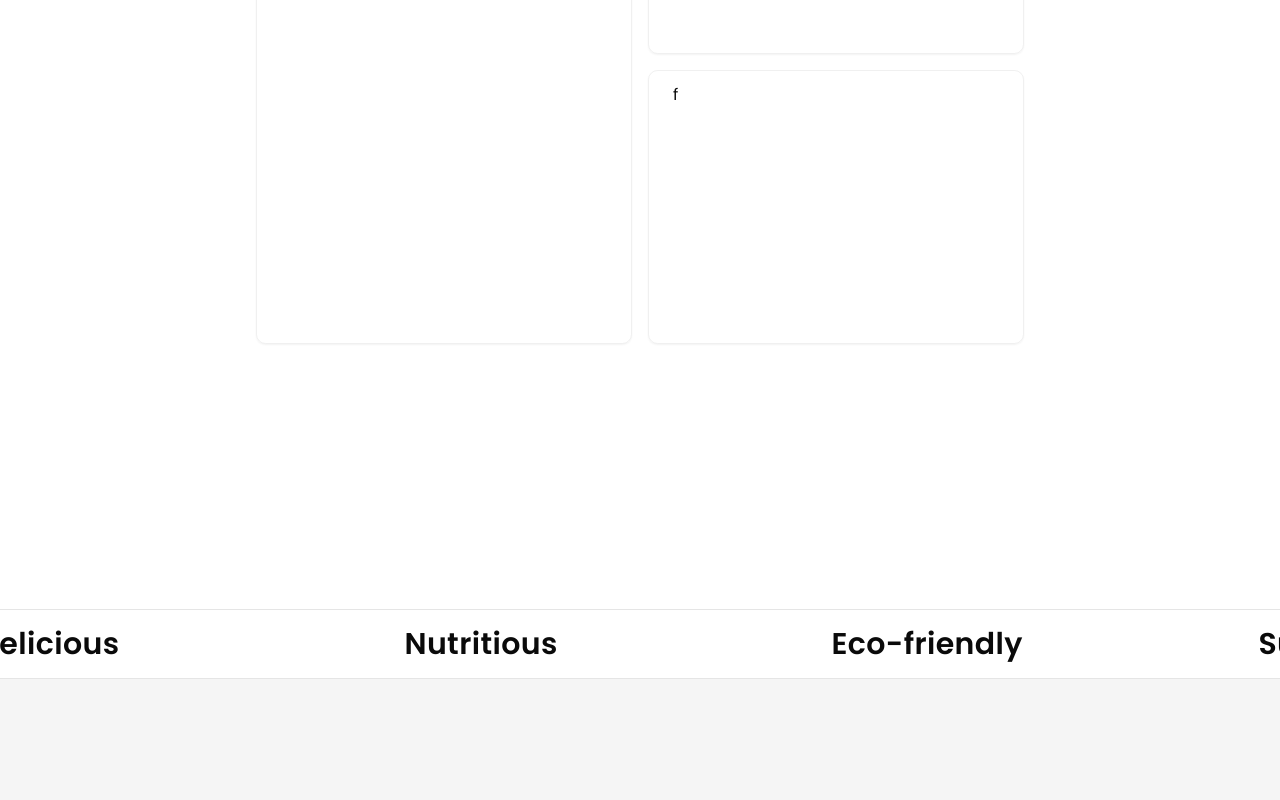
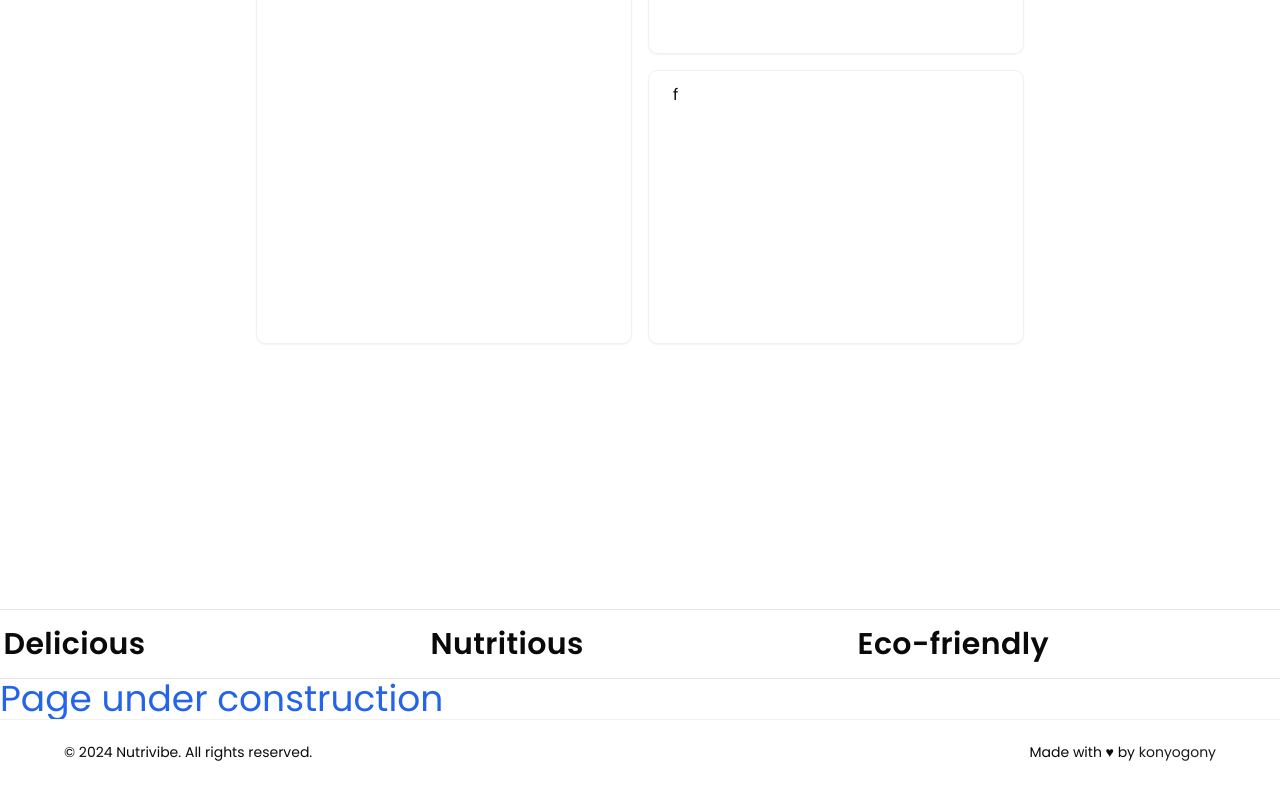
Before and after one commit to konyogony/nutrivibe, a Next.js app: page / in a window 1280 px wide. Shown: the part 4097-4897 px from the top of the page. Built offline with nearby package versions, Linux system fonts and the light colour scheme; no server answers; some icons are missing.

Commit message:
Remove infinite scroll

```diff
--- a/app/page.tsx
+++ b/app/page.tsx
@@ -63,7 +63,9 @@ const Home = () => {
             </div>
             <Solution sectionRefs={sectionRefs} />
             <InfiniteCarousel />
-            <div className='h-[2000rem] w-full bg-muted' />
+            <span className='mx-auto text-blue-600 text-4xl'>
+            Page under construction
+            </span>
         </div>
     );
 };
```
